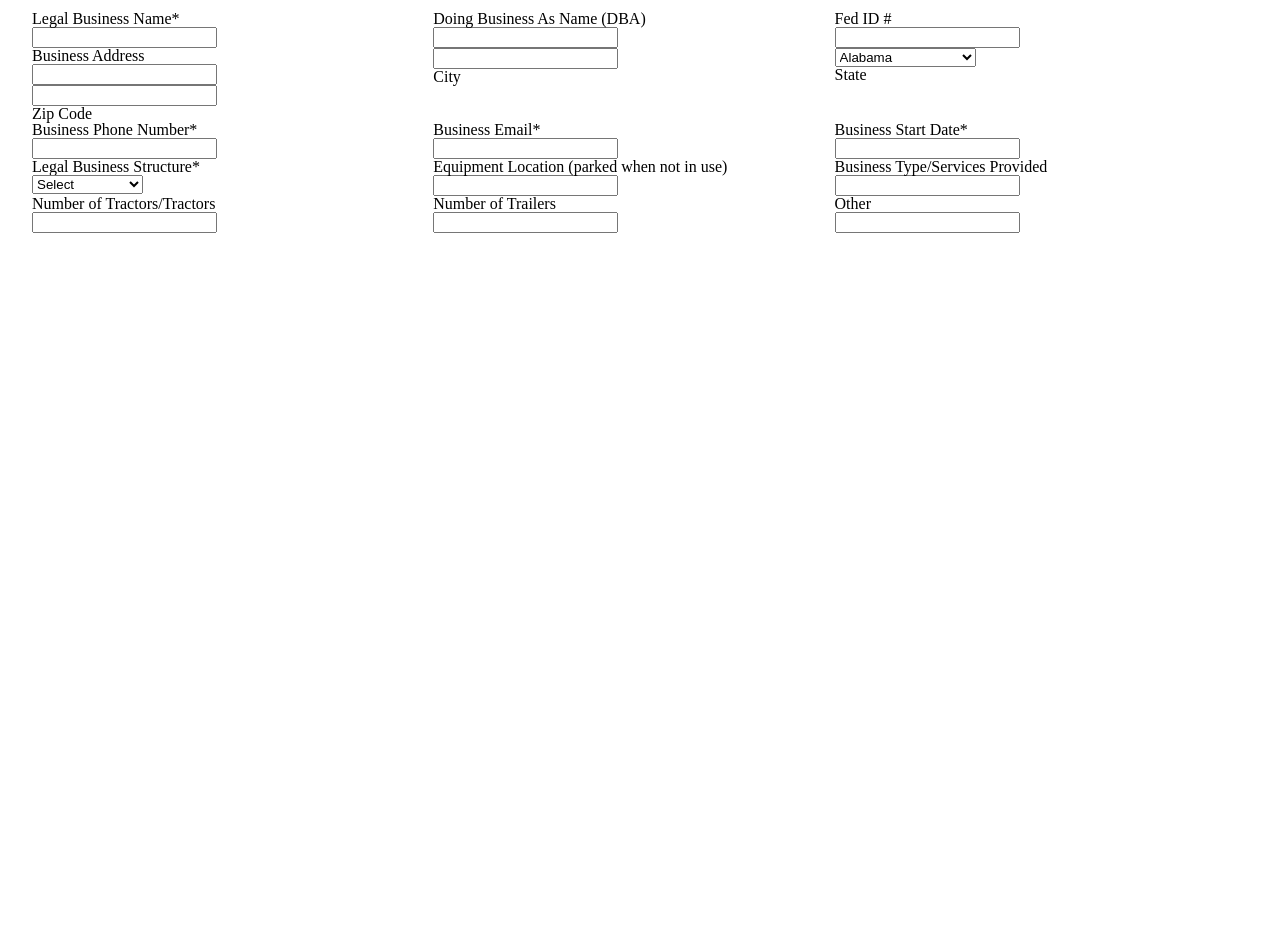
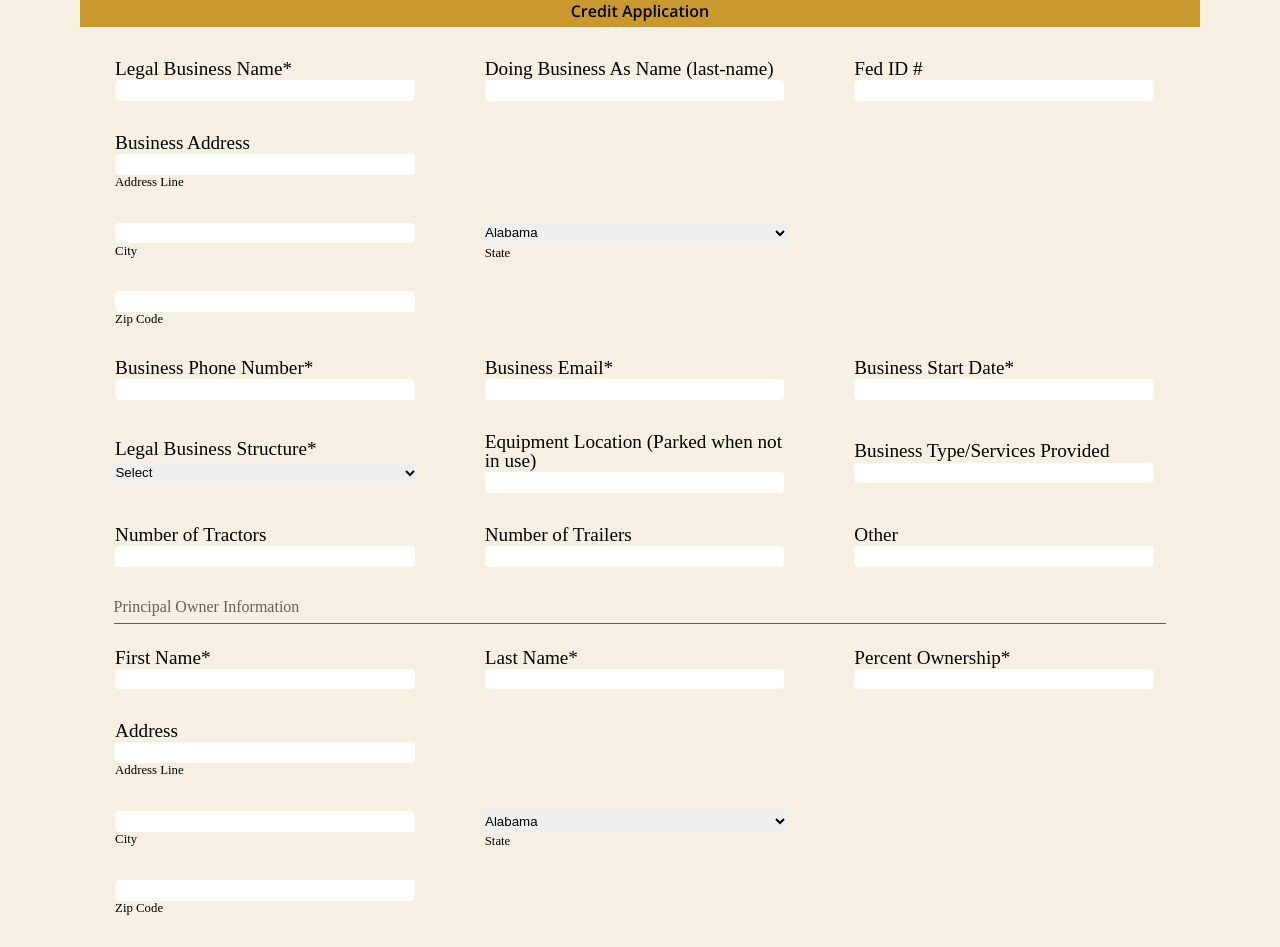
Before and after one commit to oscargmora/reign-credit-application, a plain HTML site: page index.html in a window 1280 px wide. Shown: the part 205-1152 px from the top of the page. Before the commit the page ends 800 px from the top, so only its background shows below. Drawn offline with Linux system fonts and the light colour scheme.

Commit message:
Complete Styling first half of form
This commit completes the styling for the first half of the form. It sets up the styling for the rest of the form, and beings on the second half of the form.

```diff
--- a/index.html
+++ b/index.html
@@ -15,28 +15,29 @@
         <div>Credit Application</div>
     </divider>
     <main>
-        <div id="business-information-container">
-            <form id="business-information" action="#">
-                <div class="form-container" id="business-name-container">
+        <form id="information" action="#">
+            <div class="form-container" id="name-container">
                 <div class="form">
-                        <label for="legal-business-name">Legal Business Name<span class="required-label">*</span></label>
-                        <input type="text" id="legal-business-name" name="legal-business-name" required/>
+                    <label for="first-name">Legal Business Name<span class="required-label">*</span></label>
+                    <input type="text" id="first-name" name="first-name" required/>
                 </div>
                 <div class="form">
-                        <label for="dba">Doing Business As Name (DBA)</label>
-                        <input type="text" id="dba" name="dba"/>
+                    <label for="last-name">Doing Business As Name (last-name)</label>
+                    <input type="text" id="last-name" name="last-name"/>
                 </div>
                 <div class="form">
-                        <label for="fed-id">Fed ID #</label>
-                        <input type="text" id="fed-id" name="fed-id"/>
+                    <label for="percent-ownership">Fed ID #</label>
+                    <input type="text" id="percent-ownership" name="percent-ownership"/>
                 </div>
             </div>
-                <div class="form-container" id="business-address-container">
+            <div class="form-container" id="address-container">
                 <div class="form">
-                        <label for="business-address" id="business-address-label">Business Address</label>
-                        <input type="text" id="business-address" name="business-address"/>
-                        <p class="form-input-footer">Address Line 1</p>
+                    <label for="address" id="address-label">Business Address</label>
+                    <input type="text" id="address" name="address"/>
+                    <p class="form-input-footer">Address Line</p>
                 </div>
+            </div>
+            <div class="form-container" id="city-container">
                 <div class="form">
                     <div class="block"></div>
                     <input type="text" id="city"/>
@@ -99,29 +100,29 @@
                     <p class="form-input-footer">State</p>
                 </div>
             </div>
-                <div class="form-container" id="zip-code-container">
+            <div class="form-container" id="city-container">
                 <div class="form">
                     <input type="text" id="zip-code"/>
                     <p class="form-input-footer">Zip Code</p>
                 </div>
             </div>
-                <div class="form-container" id="business-phone-number-container">
+            <div class="form-container" id="phone-number-container">
                 <div class="form">
-                        <label for="business-phone-number" id="business-phone-number-label">Business Phone Number<span class="required-label">*</span></label>
-                        <input type="text" id="business-phone-number" name="business-phone-number" required/>
+                    <label for="phone-number" id="phone-number-label">Business Phone Number<span class="required-label">*</span></label>
+                    <input type="text" id="phone-number" name="phone-number" required/>
                 </div>
                 <div class="form">
-                        <label for="business-email" id="business-email-label">Business Email<span class="required-label">*</span></label>
-                        <input type="text" id="business-email" name="business-email" required/>
+                    <label for="email" id="email-label">Business Email<span class="required-label">*</span></label>
+                    <input type="text" id="email" name="email" required/>
                 </div>
                 <div class="form">
-                        <label for="business-start-date">Business Start Date<span class="required-label">*</span></label>
-                        <input type="text" id="business-start-date" name="business-start-date" required/>
+                    <label for="start-date">Business Start Date<span class="required-label">*</span></label>
+                    <input type="text" id="start-date" name="start-date" required/>
                 </div>
             </div>
-                <div class="form-container" id="legal-business-structure-container">
+            <div class="form-container" id="first-structure-container">
                 <div class="form">
-                        <label for="legal-business-structure">Legal Business Structure<span class="required-label">*</span></label>
+                    <label for="first-structure">Legal Business Structure<span class="required-label">*</span></label>
                     <select required>
                         <option value="select">Select</option>
                         <option value="SP">Sole Proprietor</option>
@@ -131,17 +132,17 @@
                     </select>
                 </div>
                 <div class="form">
-                        <label for="equipment-location">Equipment Location (parked when not in use)</label>
+                    <label for="equipment-location">Equipment Location (Parked when not in use)</label>
                     <input type="text" id="equipment-location" name="equipment-location"/>
                 </div>
                 <div class="form">
-                        <label for="business-type">Business Type/Services Provided</label>
-                        <input type="text" id="business-type" name="business-type"/>
+                    <label for="type">Business Type/Services Provided</label>
+                    <input type="text" id="type" name="type"/>
                 </div>
             </div>
             <div class="form-container" id="number-of-tractors-container">
                 <div class="form">
-                        <label for="number-of-tractors">Number of Tractors/Tractors</label>
+                    <label for="number-of-tractors">Number of Tractors</label>
                     <input type="text" id="number-of-tractors" name="number-of-tractors"/>
                 </div>
                 <div class="form">
@@ -153,8 +154,111 @@
                     <input type="text" id="other" name="other">
                 </div>
             </div>
+
+
+
+
+            <section-divider>
+                <div>
+                    <h4 id="section-divider-title">Principal Owner Information</h4>
+                    <div id="section-divider-line"></div>
+                </div>
+            </section-divider>
+
+
+
+
+            <div class="form-container" id="first-name-container">
+                <div class="form">
+                    <label for="first-name">First Name<span class="required-label">*</span></label>
+                    <input type="text" id="first-name" name="first-name" required/>
+                </div>
+                <div class="form">
+                    <label for="last-name">Last Name<span class="required-label">*</span></label>
+                    <input type="text" id="last-name" name="last-name" required/>
+                </div>
+                <div class="form">
+                    <label for="percent-ownership">Percent Ownership<span class="required-label">*</span></label>
+                    <input type="text" id="percent-ownership" name="percent-ownership"/>
+                </div>
+            </div>
+            <div class="form-container" id="address-container">
+                <div class="form">
+                    <label for="address" id="address-label">Address</label>
+                    <input type="text" id="address" name="address"/>
+                    <p class="form-input-footer">Address Line</p>
+                </div>
+            </div>
+            <div class="form-container" id="city-container">
+                <div class="form">
+                    <div class="block"></div>
+                    <input type="text" id="city"/>
+                    <p class="form-input-footer">City</p>
+                </div>
+                <div class="form">
+                    <select>
+                        <option value="AL">Alabama</option>
+                        <option value="AK">Alaska</option>
+                        <option value="AZ">Arizona</option>
+                        <option value="AR">Arkansas</option>
+                        <option value="CA">California</option>
+                        <option value="CO">Colorado</option>
+                        <option value="CT">Connecticut</option>
+                        <option value="DE">Delaware</option>
+                        <option value="DC">District Of Columbia</option>
+                        <option value="FL">Florida</option>
+                        <option value="GA">Georgia</option>
+                        <option value="HI">Hawaii</option>
+                        <option value="ID">Idaho</option>
+                        <option value="IL">Illinois</option>
+                        <option value="IN">Indiana</option>
+                        <option value="IA">Iowa</option>
+                        <option value="KS">Kansas</option>
+                        <option value="KY">Kentucky</option>
+                        <option value="LA">Louisiana</option>
+                        <option value="ME">Maine</option>
+                        <option value="MD">Maryland</option>
+                        <option value="MA">Massachusetts</option>
+                        <option value="MI">Michigan</option>
+                        <option value="MN">Minnesota</option>
+                        <option value="MS">Mississippi</option>
+                        <option value="MO">Missouri</option>
+                        <option value="MT">Montana</option>
+                        <option value="NE">Nebraska</option>
+                        <option value="NV">Nevada</option>
+                        <option value="NH">New Hampshire</option>
+                        <option value="NJ">New Jersey</option>
+                        <option value="NM">New Mexico</option>
+                        <option value="NY">New York</option>
+                        <option value="NC">North Carolina</option>
+                        <option value="ND">North Dakota</option>
+                        <option value="OH">Ohio</option>
+                        <option value="OK">Oklahoma</option>
+                        <option value="OR">Oregon</option>
+                        <option value="PA">Pennsylvania</option>
+                        <option value="RI">Rhode Island</option>
+                        <option value="SC">South Carolina</option>
+                        <option value="SD">South Dakota</option>
+                        <option value="TN">Tennessee</option>
+                        <option value="TX">Texas</option>
+                        <option value="UT">Utah</option>
+                        <option value="VT">Vermont</option>
+                        <option value="VA">Virginia</option>
+                        <option value="WA">Washington</option>
+                        <option value="WV">West Virginia</option>
+                        <option value="WI">Wisconsin</option>
+                        <option value="WY">Wyoming</option>
+                    </select>
+                    <p class="form-input-footer">State</p>
+                </div>
+            </div>
+            <div class="form-container" id="city-container">
+                <div class="form">
+                    <input type="text" id="zip-code"/>
+                    <p class="form-input-footer">Zip Code</p>
+                </div>
+            </div>
         </form>
-        </div>
     </main>
 </body>
 </html>
--- a/styles.css
+++ b/styles.css
@@ -50,7 +50,8 @@ table {
 }
 
 html {
-    padding: 0em 2em 0em 2em;
+    padding: 0em 5em 0em 5em;
+    background-color: #d6b87936;
 }
 
 /* Custom Font */
@@ -97,28 +98,92 @@ form {
 .form-container {
     display: grid;
     grid-template-columns: 33% 33% 33%;
+    margin-bottom: 1em;
 }
 
-#zip-code-container {
-    margin-top: -1em;
+.form {
+    display: flex;
+    flex-direction: column;
+    justify-content: center;
+    align-items: center;
+    margin-bottom: 1em;
 }
 
-label, input {
-    display: block;
+#business-address {
+    width: 181%;
+    margin-left: 101%;
 }
 
-@media (max-width: 400px) {
+label {
+    width: 81%;
+    font-size: 1.2em;
+    margin-bottom: 0.1em;
+}
+
+input {
+    width: 80%;
+    height: 1.4em;
+    border: none;
+    border-radius: 4px;
+}
+
+select {
+    width: 83%;
+    height: 1.85em;
+    border: none;
+}
+
+.form-input-footer {
+    width: 81%;
+    margin-top: 0.1em;
+    font-size: 0.8em;
+}
+
+section-divider {
+    margin-bottom: 1em;
+}
+
+section-divider>div {
+    width: 94%;
+    margin-left: 3%;
+}
+
+#section-divider-title {
+    color: #00000097;
+}
+
+#section-divider-line {
+    border-top: 1px solid #00000097;
+    margin: 0.5em auto;
+}
+
+@media (max-width: 415px) {
+    html {
+        padding: 0em 2em 0em 2em;
+    }
+
     header>img {
         height: 30%;
         width: 30%;
     }
 
-    form {
-        display: grid;
-        grid-template-columns: repeat(auto-fit, minmax(150px, 1fr));
+    .form {
+        display: flex;
+        flex-direction: column;
+        justify-content: center;
     }
 
     .form-container {
         display: block;
     }
+
+    #business-address {
+        margin: 0;
+        width: 80%;
+    }
+
+    section-divider>div {
+        width: 80%;
+        margin-left: 10%;
+    }
 }
```
Lines whose indentation alone changed are shown as unchanged.
